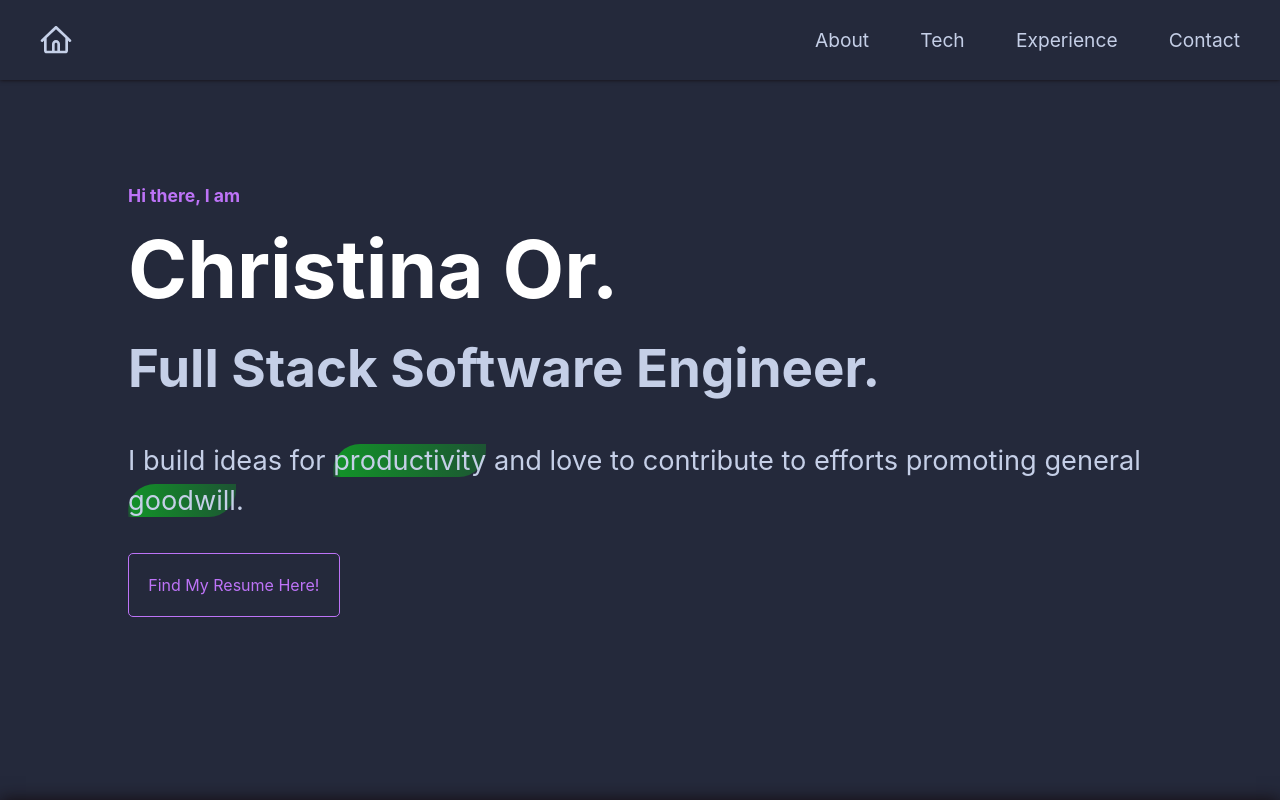
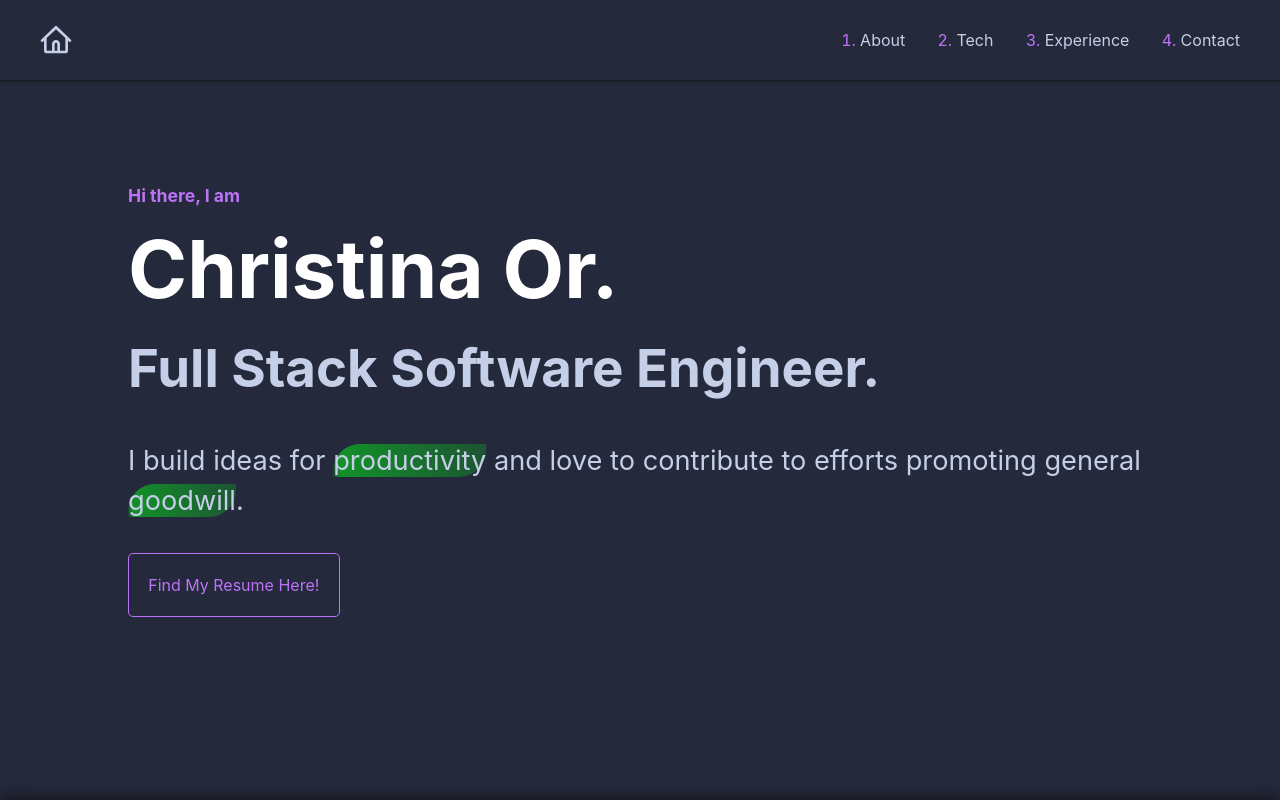
Before and after one commit to christinaor/christinaor.github.io, a React (Vite) app: page / in a window 1280 px wide. Shown: the top 800 px of the page. Built offline with nearby package versions, Linux system fonts and the light colour scheme.

Commit message:
Fix ordered nav bar

```diff
--- a/src/components/NavBar/NavBar.tsx
+++ b/src/components/NavBar/NavBar.tsx
@@ -24,7 +24,7 @@ export default function NavBar() {
         <img src={homeIcon} alt="home icon linked to top of page" />
       </a>
 
-      <ul className={styles.rightNav}>
+      <ol className={styles.rightNav}>
         <li className={styles.homeText}>
           <a href="#home">
             <span>Home</span>
@@ -32,22 +32,22 @@ export default function NavBar() {
         </li>
         <li className="header-about">
           <a href="#about">
-            <span className={styles.number}>01.</span><span> About</span>
+            <span> About</span>
           </a>
         </li>
         <li className="header-tech-stack">
           <a href="/#tech-stack">
-            <span className={styles.number}>03.</span><span> Tech</span>
+            <span> Tech</span>
           </a>
         </li>
         <li className="header-experience">
           <a href="/#experiences">
-            <span className={styles.number}>03.</span><span> Experience</span>
+            <span> Experience</span>
           </a>
         </li>
         <li className="header-contact">
           <a href="/#contact-me">
-            <span className={styles.number}>04.</span><span> Contact</span>
+            <span> Contact</span>
           </a>
         </li>
         {/* <li className="header-resume">
@@ -55,7 +55,7 @@ export default function NavBar() {
             <img src={resumeDownloadIcon} alt="download resume icon" />
           </a>
         </li> */}
-      </ul>
+      </ol>
     </nav>
   )
 };
--- a/src/components/NavBar/styles.module.scss
+++ b/src/components/NavBar/styles.module.scss
@@ -40,7 +40,7 @@
 }
 
 
-.navBar ul {
+.navBar ol {
   display: flex;
   justify-content: center;
   align-items: center;
@@ -52,17 +52,25 @@
   list-style-type: none;
 }
 
-.navBar a.home:hover, .navBar ul li:hover {
+.navBar a.home:hover, .navBar ol li:hover {
   filter: invert(53%) sepia(60%) saturate(2375%) hue-rotate(231deg) brightness(100%) contrast(94%);
 }
 
-@media only screen and (min-width: 481px) {
+@media only screen and (min-width: $mobile-max) {
+  .navBar ol {
+    list-style-type: decimal;
+  }
+
+  .navBar ol li::marker {
+    color: $subTextColor;
+  }
+
   .homeText {
     display: none;
   }
 }
 
-@media only screen and (min-width: 481px) and (max-width: $desktop-min) {
+@media only screen and (min-width: $mobile-max) and (max-width: $desktop-min) {
   .navBar {
     display: grid;
     grid-template-columns: min-content 1fr;
@@ -107,7 +115,7 @@
     filter: invert(87%) sepia(9%) saturate(558%) hue-rotate(186deg) brightness(97%) contrast(87%);
   }
 
-  .navBar ul {
+  .navBar ol {
     grid-column: 2/2;
 
     display: flex;
@@ -120,13 +128,8 @@
     margin-left: clamp(1rem, 4vw, 2.5rem);
   }
 
-  .navBar ul.rightNav {
+  .navBar ol.rightNav {
     margin-right: clamp(1rem, 4vw, 2.5rem);
-  }
-
-  .number {
-    color: $subTextColor;
-    font-size: 0.8rem;
   }
 }
 
@@ -134,13 +137,6 @@
   .navBar {
     display: grid;
     grid-template-columns: min-content 1fr;
-    // display: flex;
-    // justify-content: space-between;
-    // align-items: center;
-
-    // display: flex;
-    // justify-content: center;
-    // align-items: center;
 
     position: fixed;
     z-index: 9999;
@@ -175,7 +171,7 @@
     filter: invert(87%) sepia(9%) saturate(558%) hue-rotate(186deg) brightness(97%) contrast(87%);
   }
 
-  .navBar ul {
+  .navBar ol {
     grid-column: 2/2;
 
     display: flex;
@@ -188,13 +184,8 @@
     margin-left: 2.5rem;
   }
 
-  .navBar ul.rightNav {
+  .navBar ol.rightNav {
     margin-right: 2.5rem;
-  }
-
-  .number {
-    color: $subTextColor;
-    font-size: 0.8rem;
   }
 }
 
@@ -226,7 +217,7 @@
     background-color: $mainBodyBackground;
     box-shadow: 0 0 4px 0 $mainTextColorBlack;
 
-    font-size: 1.2rem;
+    font-size: 1rem;
   }
 
   .navBar a {
@@ -245,7 +236,7 @@
     filter: invert(87%) sepia(9%) saturate(558%) hue-rotate(186deg) brightness(97%) contrast(87%);
   }
 
-  .navBar ul {
+  .navBar ol {
     grid-column: 2/2;
 
     display: flex;
@@ -258,13 +249,8 @@
     margin-left: 2.5rem;
   }
 
-  .navBar ul.rightNav {
+  .navBar ol.rightNav {
     margin-right: 2.5rem;
-  }
-
-  .number {
-    color: $subTextColor;
-    font-size: 1rem;
   }
 }
 
```
